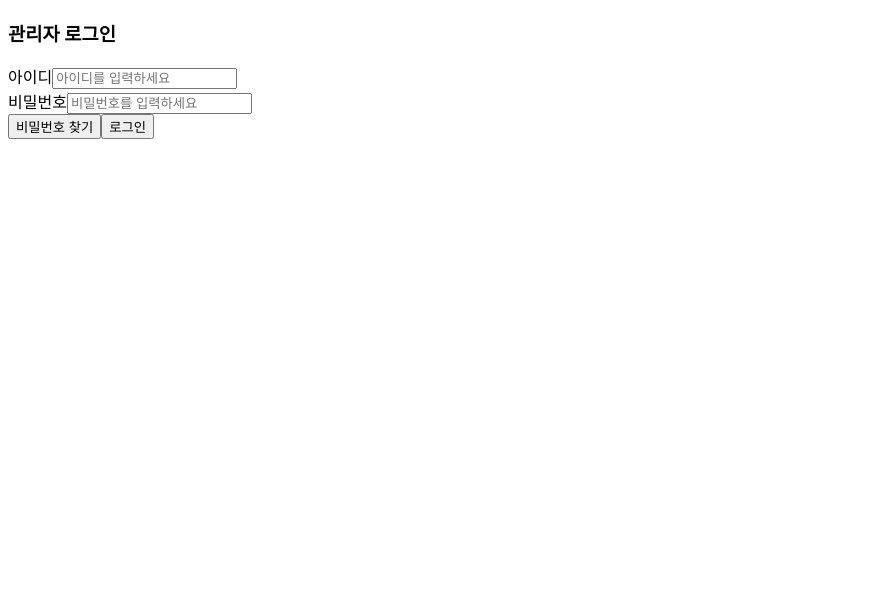
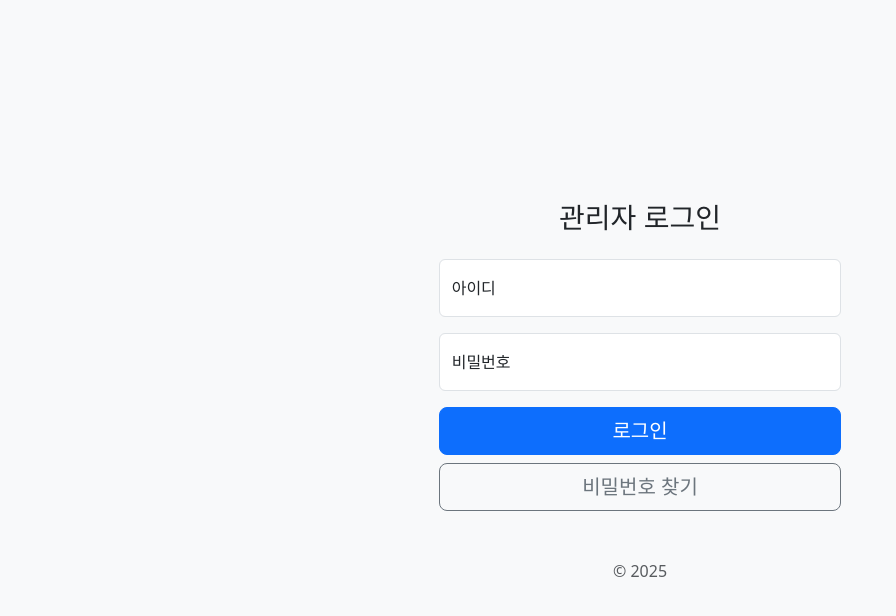
Before and after one commit to badatga/front_admin_template, a React (Vite) app: page / in a window 1280 px wide. Shown: the top 616 px of the page, without its empty margins (0-896 px from the left). Built offline with nearby package versions, Linux system fonts and the light colour scheme.

Commit message:
feat : 로그인 페이지 css 적용

```diff
--- a/src/components/LoginForm.tsx
+++ b/src/components/LoginForm.tsx
@@ -19,41 +19,51 @@ export default function LoginForm() {
     };
 
     return (
-        <div className="w-100 w-md-50 p-4 border rounded shadow-sm">
-            <h3 className="mb-4 text-center">관리자 로그인</h3>
+        <main className="form-signin w-100 m-auto">
+            <form>
+                <h1 className="h3 mb-4 fw-normal text-center">관리자 로그인</h1>
 
-            <div className="mb-3">
-                <label htmlFor="loginId" className="form-label">아이디</label>
+                <div className="form-floating mb-3">
                     <input
-                    id="loginId"
                         type="text"
                         className="form-control"
+                        id="floatingLoginId"
+                        placeholder="아이디"
                         value={id}
                         onChange={e => setId(e.target.value)}
-                    placeholder="아이디를 입력하세요"
                     />
+                    <label htmlFor="floatingLoginId">아이디</label>
                 </div>
 
-            <div className="mb-3">
-                <label htmlFor="loginPw" className="form-label">비밀번호</label>
+                <div className="form-floating mb-3">
                     <input
-                    id="loginPw"
                         type="password"
                         className="form-control"
+                        id="floatingLoginPw"
+                        placeholder="비밀번호"
                         value={pw}
                         onChange={e => setPw(e.target.value)}
-                    placeholder="비밀번호를 입력하세요"
                     />
+                    <label htmlFor="floatingLoginPw">비밀번호</label>
                 </div>
 
-            <div className="d-flex justify-content-between">
-                <button type="button" className="btn btn-secondary" onClick={handleFindPw}>
+                <button
+                    type="button"
+                    className="w-100 btn btn-lg btn-primary mb-2"
+                    onClick={handleLogin}
+                >
+                    로그인
+                </button>
+                <button
+                    type="button"
+                    className="w-100 btn btn-lg btn-outline-secondary"
+                    onClick={handleFindPw}
+                >
                     비밀번호 찾기
                 </button>
-                <button type="button" className="btn btn-primary" onClick={handleLogin}>
-                    로그인
-                </button>
-            </div>
-        </div>
+
+                <p className="mt-5 mb-3 text-muted text-center">&copy; 2025</p>
+            </form>
+        </main>
     );
 }
--- /dev/null
+++ b/src/global.d.ts
@@ -0,0 +1 @@
+declare module '*.css';
--- a/src/main.tsx
+++ b/src/main.tsx
@@ -1,7 +1,8 @@
 import React from 'react';
 import { createRoot } from 'react-dom/client';   // ← named import
 import App from './App';
-// import 'bootstrap/dist/css/bootstrap.min.css';
+// @ts-ignore
+import 'bootstrap/dist/css/bootstrap.min.css';
 
 const container = document.getElementById('root');
 if (!container) throw new Error('Root element not found');
--- a/src/pages/LoginPage.tsx
+++ b/src/pages/LoginPage.tsx
@@ -3,8 +3,10 @@ import LoginForm from '../components/LoginForm';
 
 export default function LoginPage() {
     return (
-        <div className="container d-flex vh-100 align-items-center justify-content-center">
-            <LoginForm />
+        <div className="d-flex align-items-center justify-content-center vh-100 bg-light">
+            <div className="container col-12 col-md-6 col-lg-4">
+                <LoginForm />
+            </div>
         </div>
     );
 }
```
Lines whose indentation alone changed are shown as unchanged.
